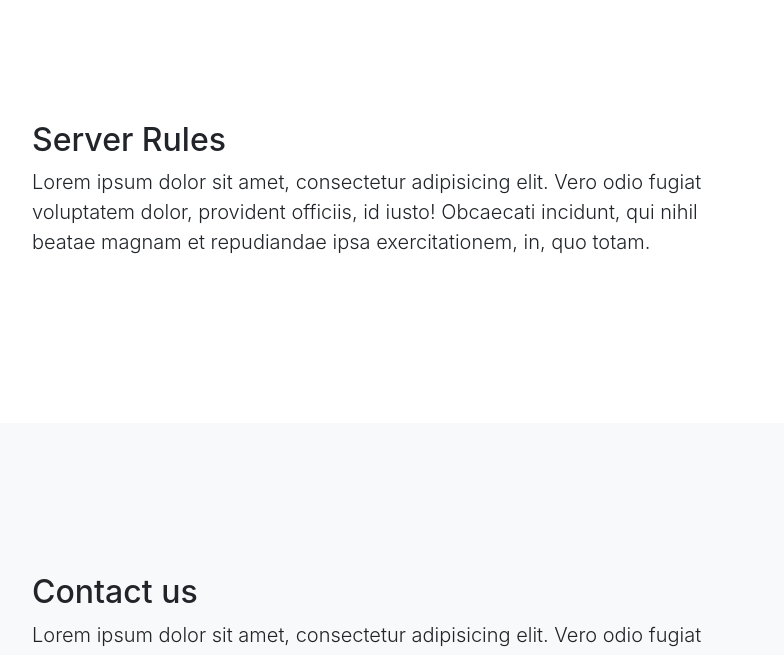
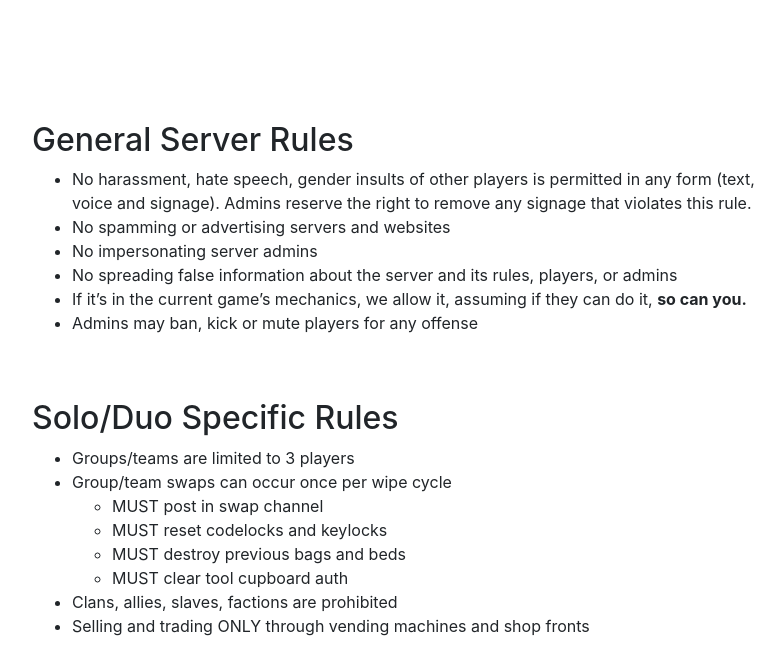
Before and after one commit to sololiferocks/sololiferocks.github.io, a website with bundled scripts: page index.html in a window 1280 px wide. Shown: the part 1670-2325 px from the top of the page, without its empty margins (243-1027 px from the left). Built offline with nearby package versions, Linux system fonts and the light colour scheme.

Commit message:
Added Rules.

```diff
--- a/index.html
+++ b/index.html
@@ -115,8 +115,33 @@
     <div class="container">
       <div class="row">
         <div class="col-lg-8 mx-auto">
-          <h2>Server Rules</h2>
-          <p class="lead">Lorem ipsum dolor sit amet, consectetur adipisicing elit. Vero odio fugiat voluptatem dolor, provident officiis, id iusto! Obcaecati incidunt, qui nihil beatae magnam et repudiandae ipsa exercitationem, in, quo totam.</p>
+          <span style="font-size: 18pt;"><h2>General Server Rules</h2></span>
+<ul>
+  <li>No harassment, hate speech, gender insults of other players is permitted in any form (text, voice and signage). Admins reserve the right to remove any signage that violates this rule.</li>
+  <li>No spamming or advertising servers and websites</li>
+  <li>No impersonating server admins</li>
+  <li>No spreading false information about the server and its rules, players, or admins</li>
+  <li>If it’s in the current game’s mechanics, we allow it, assuming if they can do it, <b>so can you.</b></li>
+  <li>Admins may ban, kick or mute players for any offense</li>
+</ul>
+<br>
+<br>
+          <span style="font-size: 18pt;"><h2>Solo/Duo Specific Rules</h2></span>
+          <ul>
+            <li>Groups/teams are limited to 3 players</li>
+            <li>Group/team swaps can occur once per wipe cycle</li>
+          <ul>
+            <li>MUST post in swap channel</li>
+            <li>MUST reset codelocks and keylocks</li>
+            <li>MUST destroy previous bags and beds</li>
+            <li>MUST clear tool cupboard auth</li>
+           </ul>
+            <li>Clans, allies, slaves, factions are prohibited</li>
+            <li>Selling and trading ONLY through vending machines and shop fronts</li>
+          </ul>
+          <br>
+          <p>Use common sense and good judgment. We’re not going to, nor should we have to, list all possible offenses that can be committed. Remember, it’s not your right to play on our servers, you’re a guest. Be nice, we’ll reciprocate. </p>
+          <p>If the server rules are too much for you, find another <a href="https://www.battlemetrics.com/servers/rust">RUST server</a>. There are thousands of them out there, one of them will match your play style. We wish you the best of luck.</p>
         </div>
       </div>
     </div>
@@ -128,7 +153,7 @@
         <div class="col-lg-8 mx-auto">
           <h2>Contact us</h2>
           <p class="lead">Lorem ipsum dolor sit amet, consectetur adipisicing elit. Vero odio fugiat voluptatem dolor, provident officiis, id iusto! Obcaecati incidunt, qui nihil beatae magnam et repudiandae ipsa exercitationem, in, quo totam.</p>
-          <i class="fab fa-discord fa-2x" aria-hidden="true"></i>
+          <i class="fab fa-discord fa-2x" aria-hidden="false"></i>
           <i class="fab fa-steam fa-2x" aria-hidden="true"></i>
         </div>
       </div>
```
